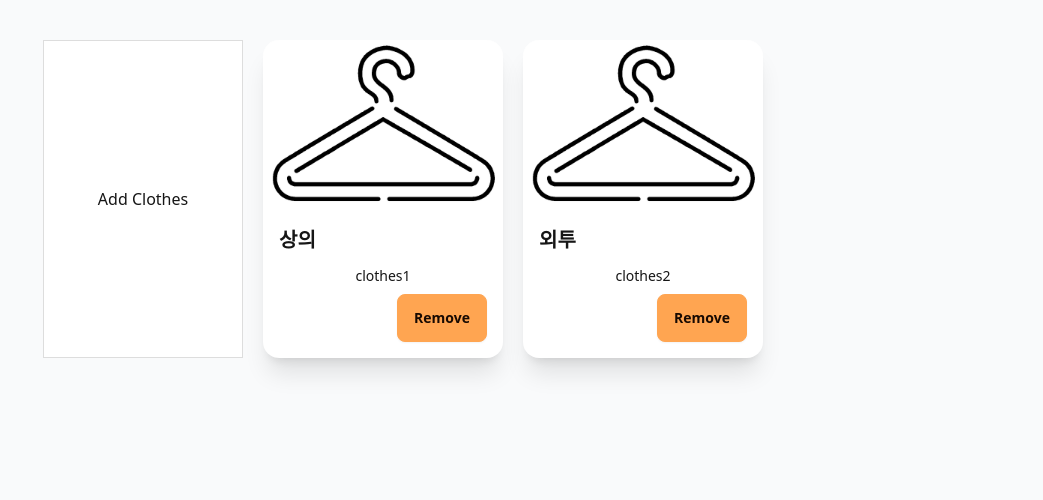
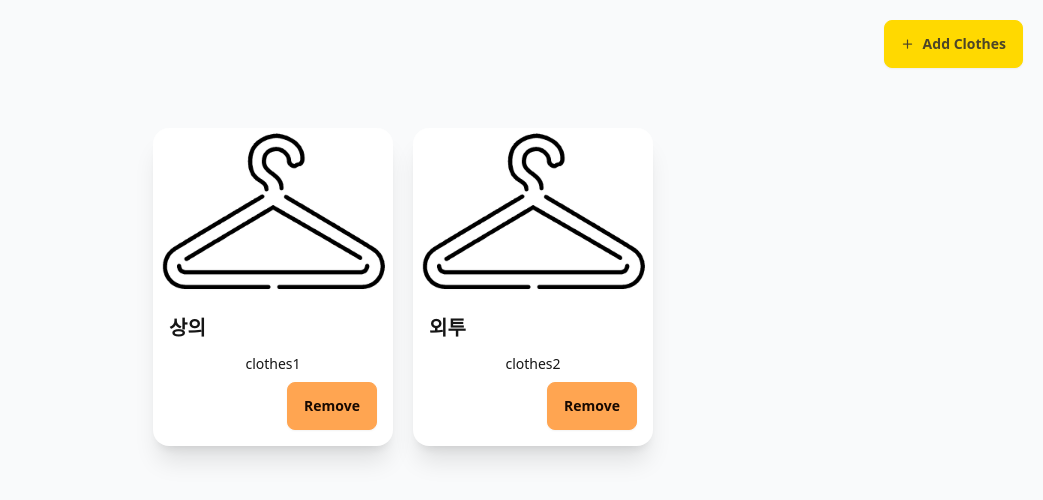
Before and after one commit to yyujjin/outfit-picker-frontend, a SvelteKit app: page / in a window 1280 px wide. Shown: the top 500 px of the page, without its empty margins (237-1280 px from the left). Built offline with nearby package versions, Linux system fonts and the light colour scheme.

Commit message:
💄 Add 버튼 디자인 변경

```diff
--- a/src/app.html
+++ b/src/app.html
@@ -3,6 +3,7 @@
 	<head>
 		<meta charset="utf-8" />
 		<link rel="icon" href="%sveltekit.assets%/favicon.png" />
+		<link rel="stylesheet" href="https://unicons.iconscout.com/release/v4.0.8/css/line.css" />
 		<meta name="viewport" content="width=device-width, initial-scale=1" />
 		%sveltekit.head%
 	</head>
--- a/src/routes/+page.svelte
+++ b/src/routes/+page.svelte
@@ -8,10 +8,11 @@
 	];
 </script>
 
+<a href="/add" class="btn btn-primary self-end m-5" role="button">
+	<i class="uil uil-plus"></i>
+	Add Clothes
+</a>
 <ul class="p-10 grid gap-5">
-	<li class="add bg-white">
-		<a href="/add"><p>Add Clothes</p></a>
-	</li>
 	{#each clothesList as clothes}
 		<Clothes data={clothes} />
 	{/each}
@@ -23,12 +24,4 @@
 		list-style: none;
 		text-align: center;
 	}
-	.add {
-		border: 1px solid #ddd;
-		width: 200px;
-		display: flex;
-		flex-direction: column;
-		justify-content: center;
-		align-items: center;
-	}
 </style>
```
